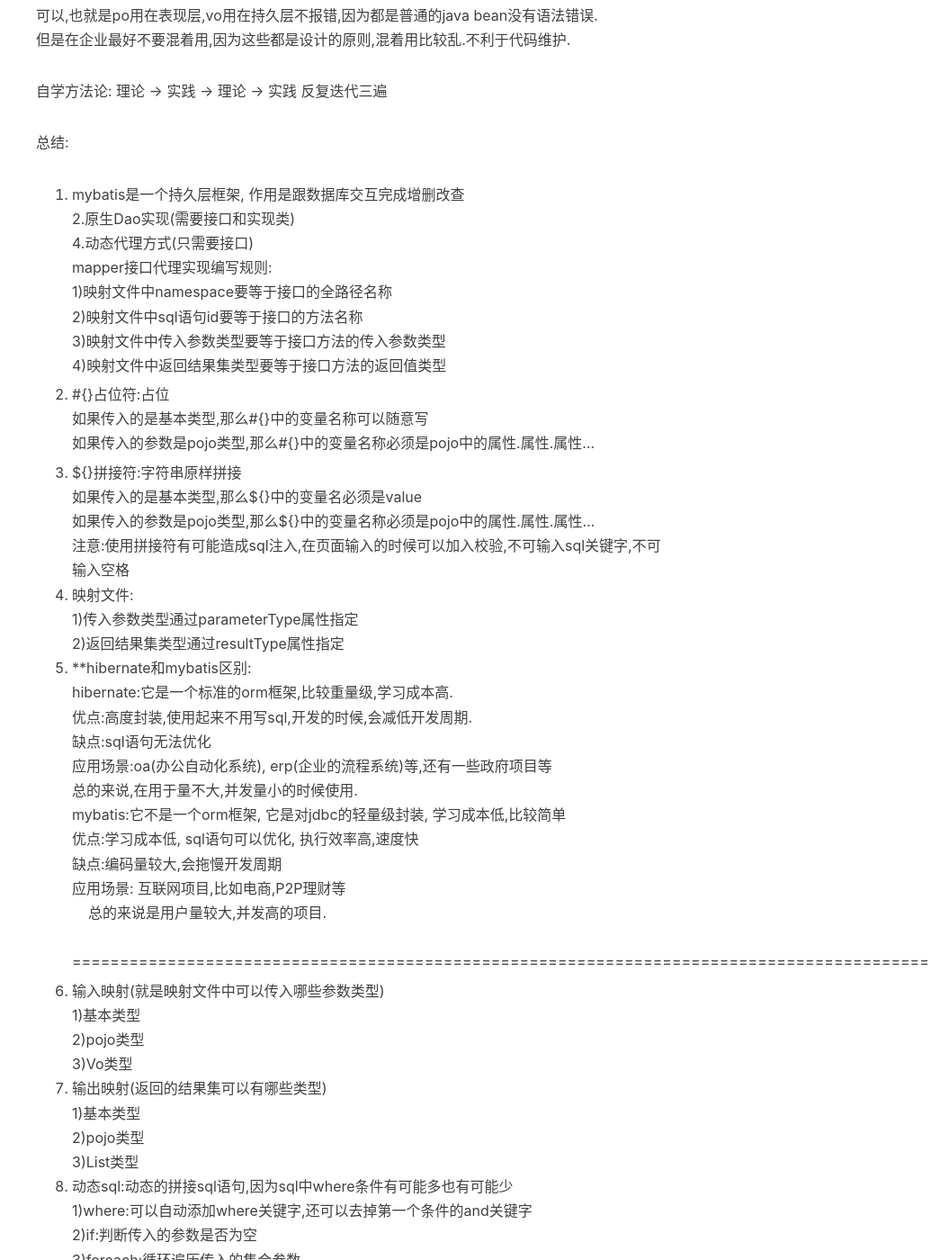
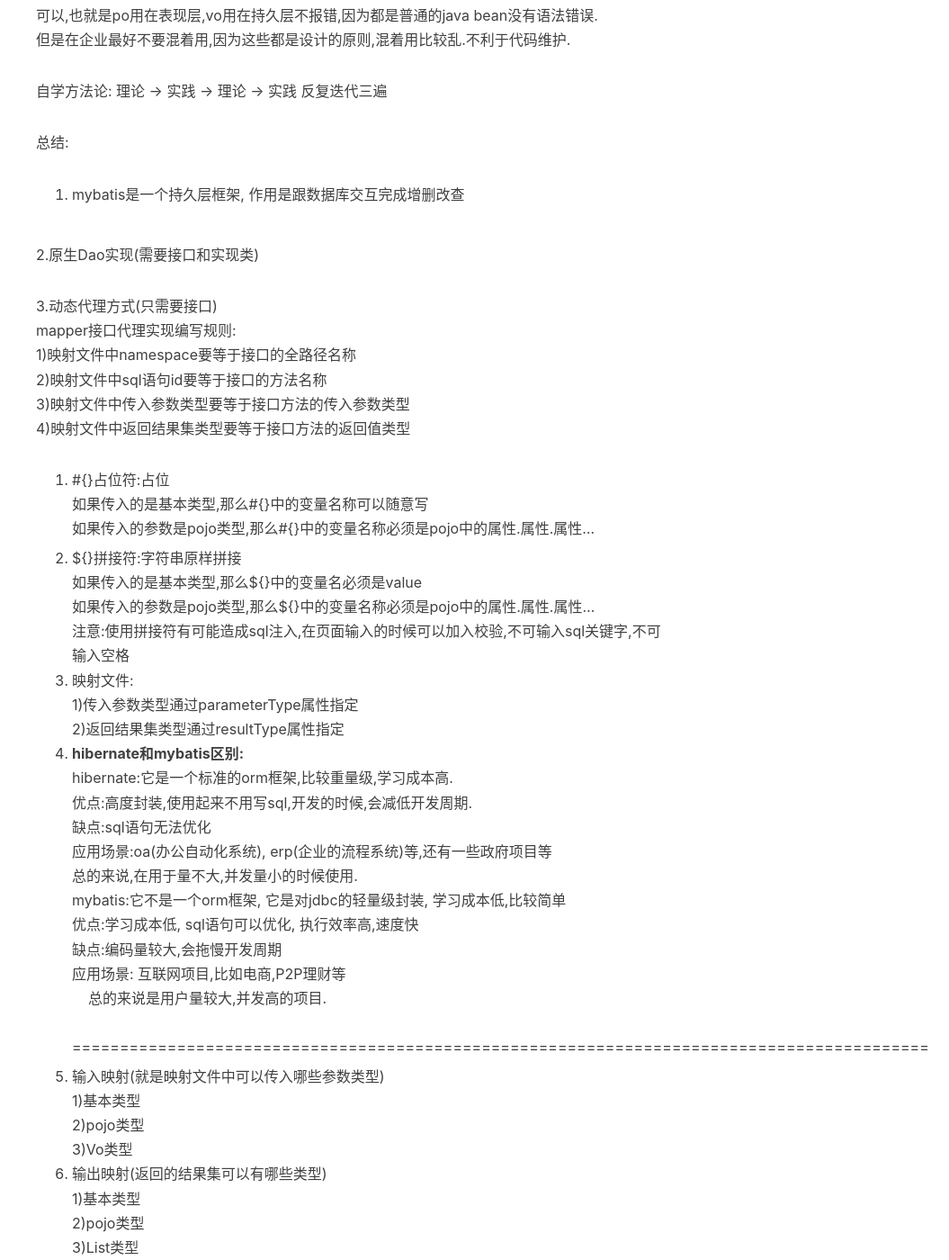
Before and after one commit to ARTAvrilLavigne/ARTAvrilLavigne.github.io, a Jekyll site: the page built from _posts/2018-05-13-java-web.markdown, in a window 1280 px wide and 1400 px high, scrolled down 852 px. Shown: the whole window at 90% size, without its empty margins (225-1280 px from the left). Built offline with Jekyll 4.4.1, drawn with Linux system fonts in a browser that asks for light colours; nearby versions of some CDN libraries; comment, search, counter and statistics services are not loaded.

Commit message:
Update 2018-05-13-java-web.markdown

```diff
--- a/_posts/2018-05-13-java-web.markdown
+++ b/_posts/2018-05-13-java-web.markdown
@@ -24,26 +24,28 @@
 
 总结:<br>
 1. mybatis是一个持久层框架, 作用是跟数据库交互完成增删改查<br>
+
 2.原生Dao实现(需要接口和实现类)<br>
-4.动态代理方式(只需要接口)<br>
+
+3.动态代理方式(只需要接口)<br>
 	mapper接口代理实现编写规则:<br>
 	1)映射文件中namespace要等于接口的全路径名称<br>
 	2)映射文件中sql语句id要等于接口的方法名称<br>
 	3)映射文件中传入参数类型要等于接口方法的传入参数类型<br>
 	4)映射文件中返回结果集类型要等于接口方法的返回值类型<br>
 
-5. #{}占位符:占位<br>
+4. #{}占位符:占位<br>
 	如果传入的是基本类型,那么#{}中的变量名称可以随意写<br>
 	如果传入的参数是pojo类型,那么#{}中的变量名称必须是pojo中的属性.属性.属性...<br>
 
-6. ${}拼接符:字符串原样拼接<br>
+5. ${}拼接符:字符串原样拼接<br>
 	如果传入的是基本类型,那么${}中的变量名必须是value<br>
 	如果传入的参数是pojo类型,那么${}中的变量名称必须是pojo中的属性.属性.属性...<br>
 	注意:使用拼接符有可能造成sql注入,在页面输入的时候可以加入校验,不可输入sql关键字,不可输入空格<br>
-7. 映射文件:<br>
+6. 映射文件:<br>
 	1)传入参数类型通过parameterType属性指定<br>
 	2)返回结果集类型通过resultType属性指定<br>
-8. **hibernate和mybatis区别:<br>
+7. **hibernate和mybatis区别:**<br>
 	hibernate:它是一个标准的orm框架,比较重量级,学习成本高.<br>
 		优点:高度封装,使用起来不用写sql,开发的时候,会减低开发周期.<br>
 		缺点:sql语句无法优化<br>
```
